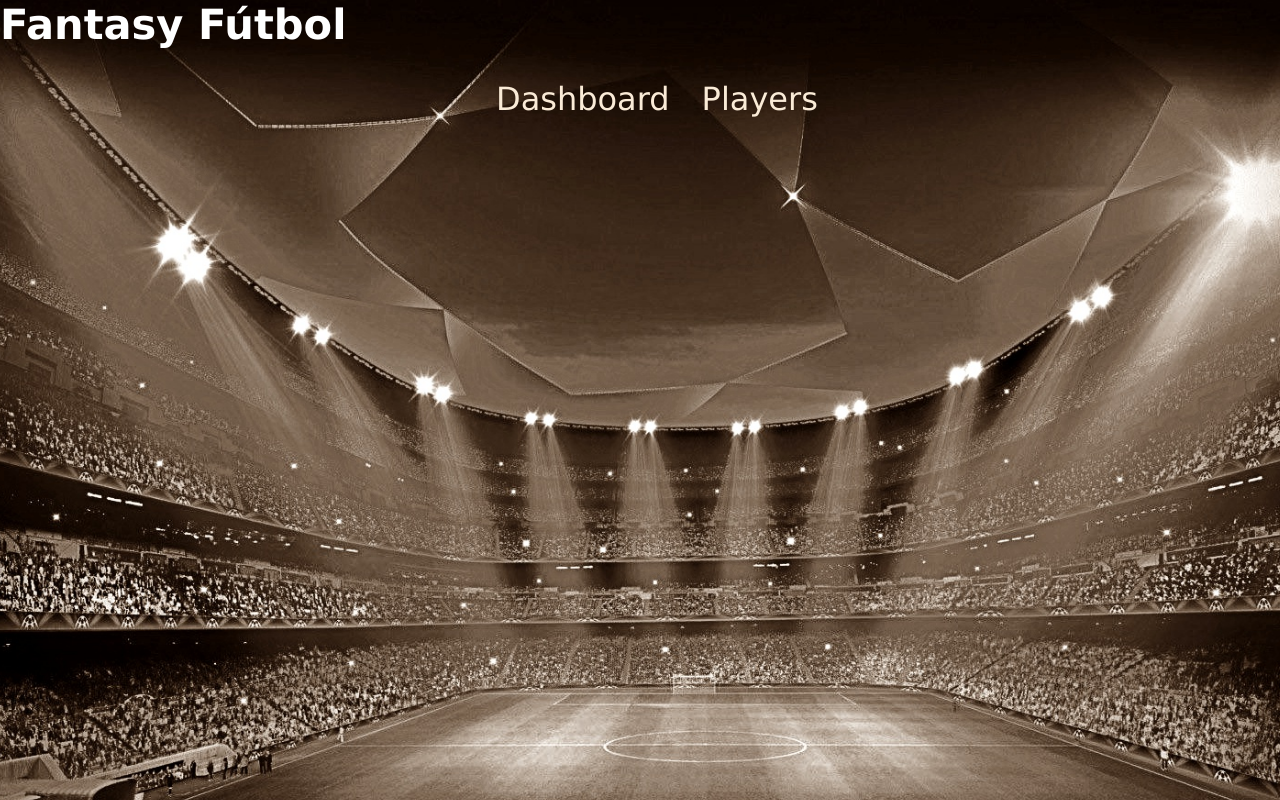
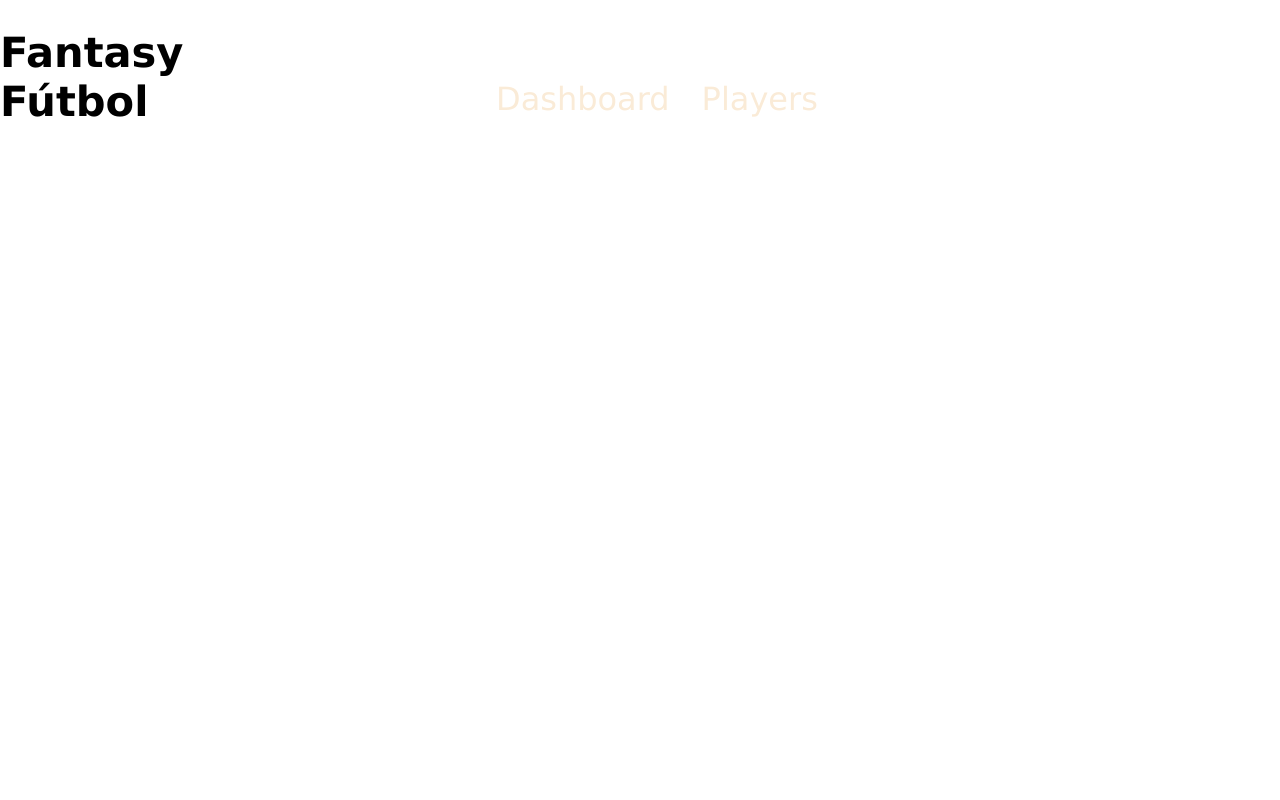
Before and after one commit to sojurner/fantasy-futbol_client, a React (Create React App) app: page /home in a window 1280 px wide. Built offline with nearby package versions, Linux system fonts and the light colour scheme.

Commit message:
Style to no routes, add font to Logo

```diff
--- a/src/components/FilterBar/FilterBar.css
+++ b/src/components/FilterBar/FilterBar.css
@@ -0,0 +1,3 @@
+.filter-bar {
+  grid-column: 2 / 3;
+  grid-row: 1/2; }
--- a/src/components/FilterBar/FilterBar.scss
+++ b/src/components/FilterBar/FilterBar.scss
@@ -0,0 +1,4 @@
+.filter-bar {
+  grid-column: 2 / 3;
+  grid-row: 1/2;
+}
--- a/src/components/PlayerModal/PlayerModal.scss
+++ b/src/components/PlayerModal/PlayerModal.scss
@@ -15,8 +15,6 @@
   outline: 0;
 }
 
-// styles_closeIcon__1QwbI
-
 @keyframes pulse {
   0% {
     box-shadow: 0 0 0 0 rgba(157, 158, 158, 0.367);
--- a/src/containers/App/App.css
+++ b/src/containers/App/App.css
@@ -1,3 +1,15 @@
-.futbol-title {
-  color: white;
-  margin: auto; }
+@font-face {
+  font-family: 'patua';
+  src: url("../../fonts/PatuaOne-Regular.ttf"); }
+
+.logo {
+  margin: 0;
+  width: 100vw;
+  background-color: #1c212a;
+  color: wheat;
+  font-family: patua;
+  padding: 0.5rem 1.5rem; }
+
+.body {
+  display: grid;
+  grid-template-columns: 1fr 5fr; }
--- a/src/containers/App/App.scss
+++ b/src/containers/App/App.scss
@@ -1,4 +1,18 @@
-.futbol-title {
-  color: white;
-  margin: auto;
+@font-face {
+  font-family: 'patua';
+  src: url('../../fonts/PatuaOne-Regular.ttf');
 }
+
+.logo {
+  margin: 0;
+  width: 100vw;
+  background-color: #1c212a;
+  color: wheat;
+  font-family: patua;
+  padding: 0.5rem 1.5rem;
+}
+
+.body {
+  display: grid;
+  grid-template-columns: 1fr 5fr;
+}
--- a/src/containers/Players/Players.css
+++ b/src/containers/Players/Players.css
@@ -1,5 +1,13 @@
+.players-table {
+  grid-column: 2 / 3; }
+
+.filter-players {
+  display: grid;
+  grid-template-columns: 2fr 1fr; }
+
 table {
-  margin: auto; }
+  margin: auto;
+  grid-column: 1 / 2; }
 
 tbody {
   display: block;
@@ -9,6 +17,5 @@ tbody {
 
 th {
   font-size: 1.5rem;
-  padding: 0 3rem;
   text-align: center;
   background: #c2c2c2; }
--- a/src/index.css
+++ b/src/index.css
@@ -1,11 +1,3 @@
-html {
-  background-image: url('./images/soccer-stadium-edit.jpg');
-  background-repeat: no-repeat;
-  background-position-x: 45%;
-  background-size: 110rem;
-  background-color: rgb(0, 0, 0);
-}
-
 body {
   margin: 0;
   padding: 0;
```
Also changed, not shown: src/containers/Dashboard/Dashboard.css (+12 -0 lines), src/containers/Dashboard/Dashboard.scss (+15 -0 lines), src/containers/Players/Players.scss (+11 -1 lines), src/fonts/PatuaOne-Regular.ttf (added).
